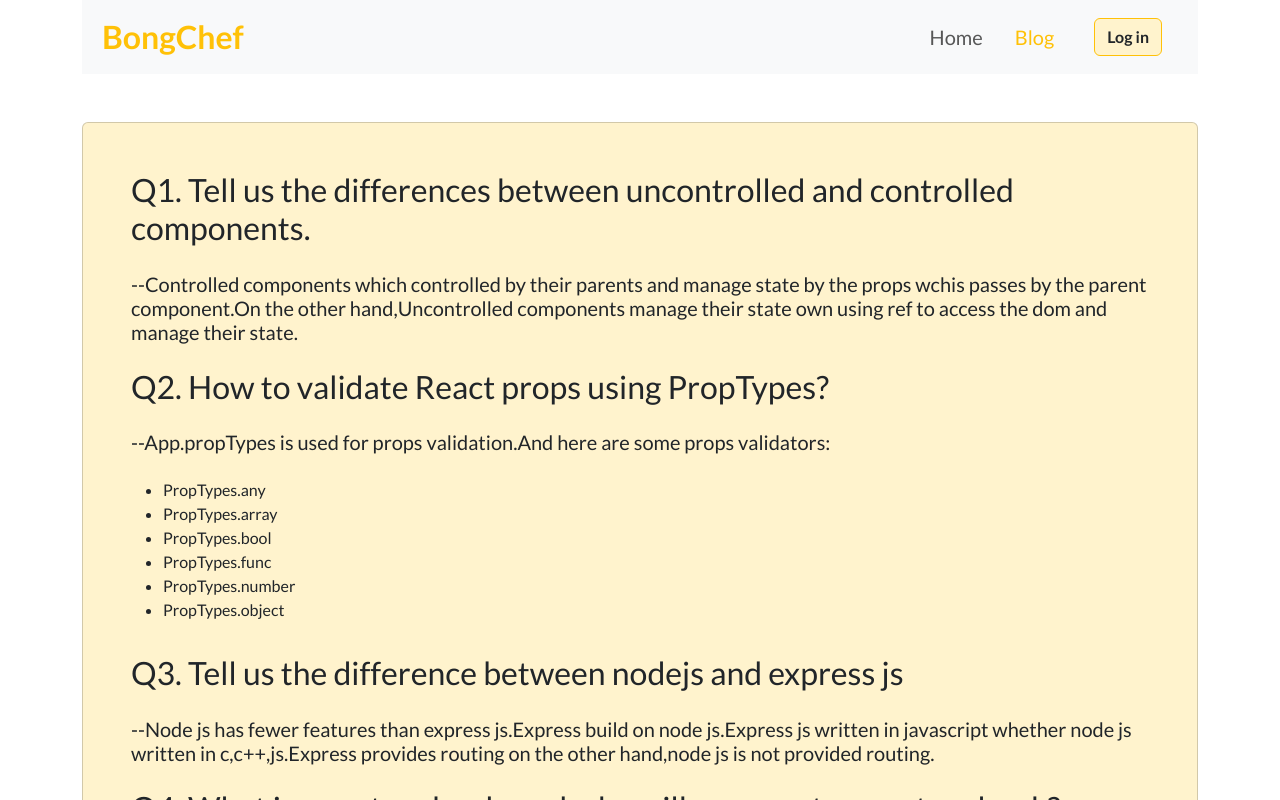
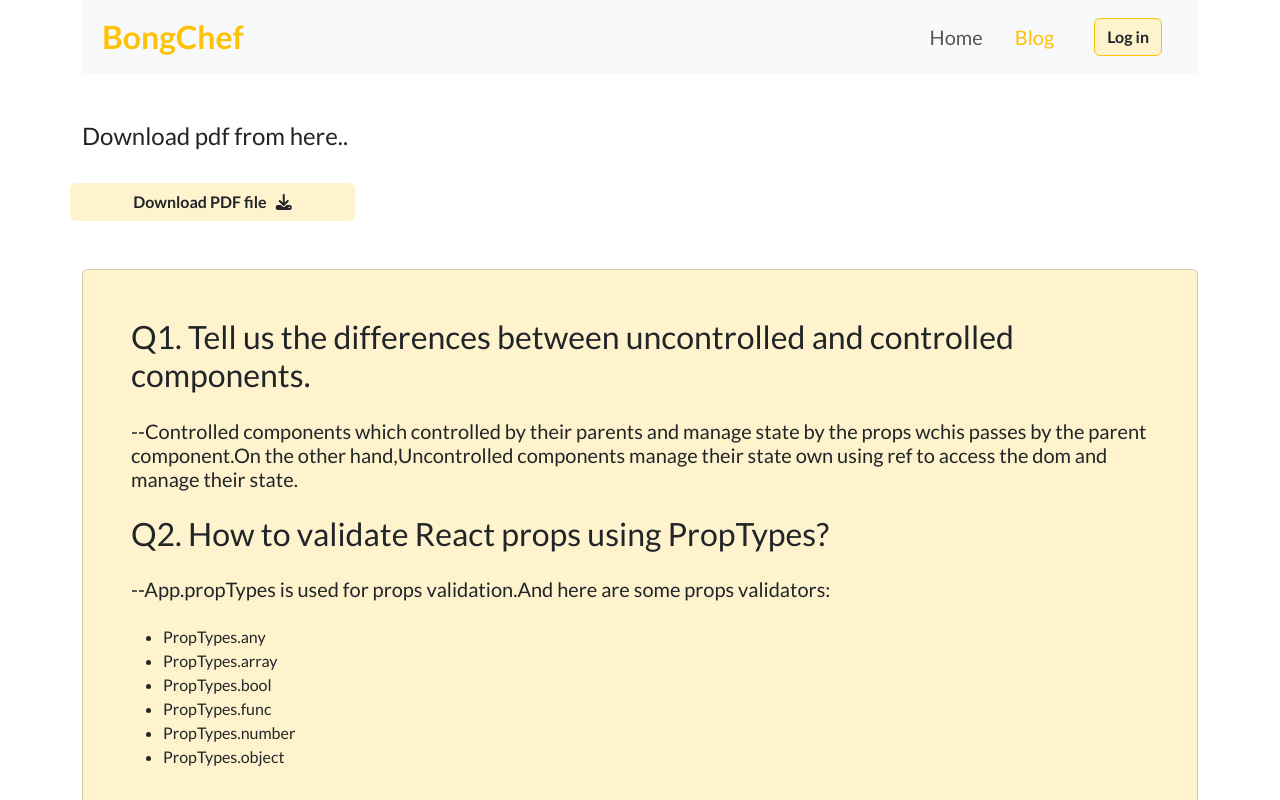
Before and after one commit to Showmandas/Chef-Recipe-React-Client, a React (Vite) app: page /blog in a window 1280 px wide. Shown: the top 800 px of the page. Built offline with nearby package versions, Linux system fonts and the light colour scheme; no server answers.

Commit message:
add a download button for file download in blog page

```diff
--- a/package.json
+++ b/package.json
@@ -10,8 +10,10 @@
     "preview": "vite preview"
   },
   "dependencies": {
+    "@react-pdf/renderer": "^3.1.9",
     "babel-eslint": "^10.1.0",
     "firebase": "^9.21.0",
+    "jspdf": "^2.5.1",
     "localforage": "^1.10.0",
     "lottie-react": "^2.4.0",
     "match-sorter": "^6.3.1",
--- a/src/components/Blog/Blog.jsx
+++ b/src/components/Blog/Blog.jsx
@@ -1,11 +1,28 @@
 /* eslint-disable react/no-unescaped-entities */
 /* eslint-disable no-unused-vars */
 import React from 'react';
+import jsPDF from 'jspdf'
+import { ToastContainer, toast } from 'react-toastify';
+  import 'react-toastify/dist/ReactToastify.css';
 
 const Blog = () => {
+    const pdfGen=()=>{
+        let doc=new jsPDF('landscape','px','a4','false')
+        doc.text(60,60,"In this blog pdf has some questions of react.")
+        doc.text(60,80,"Here has 4 questions.First one is controlled component vs uncontrolled component.")
+        doc.text(60,100,"1.First one is controlled component vs uncontrolled component.")
+        doc.text(60,120,"2.Then the 2nd question is about how to react validate props using prototype")
+        doc.text(60,140,"3.The 3rd question is  node js vs express js")
+        doc.text(60,160,"4.And the last question is what is custom hook and it's use.")
+        doc.save('Blogs.pdf');
+        toast("pdf downloaded!");
+    }
     return (
         <div className='container'>
             <div className="row my-5">
+                <h4>Download pdf from here..</h4>
+                <button onClick={pdfGen} className='btn bg-warning-subtle fw-bold mt-4 mb-5 w-25'>Download PDF file &nbsp; <i className="fa-solid fa-download"></i></button>
+                <ToastContainer />
                 <div className="col-lg-12">
                     <div className="card bg-warning-subtle d-flex flex-column gap-3 p-5">
                         <h2>Q1. Tell us the differences between uncontrolled and controlled components.</h2>
```
Also changed, not shown: 1 other file (tests, documents, lock files or other folders).
